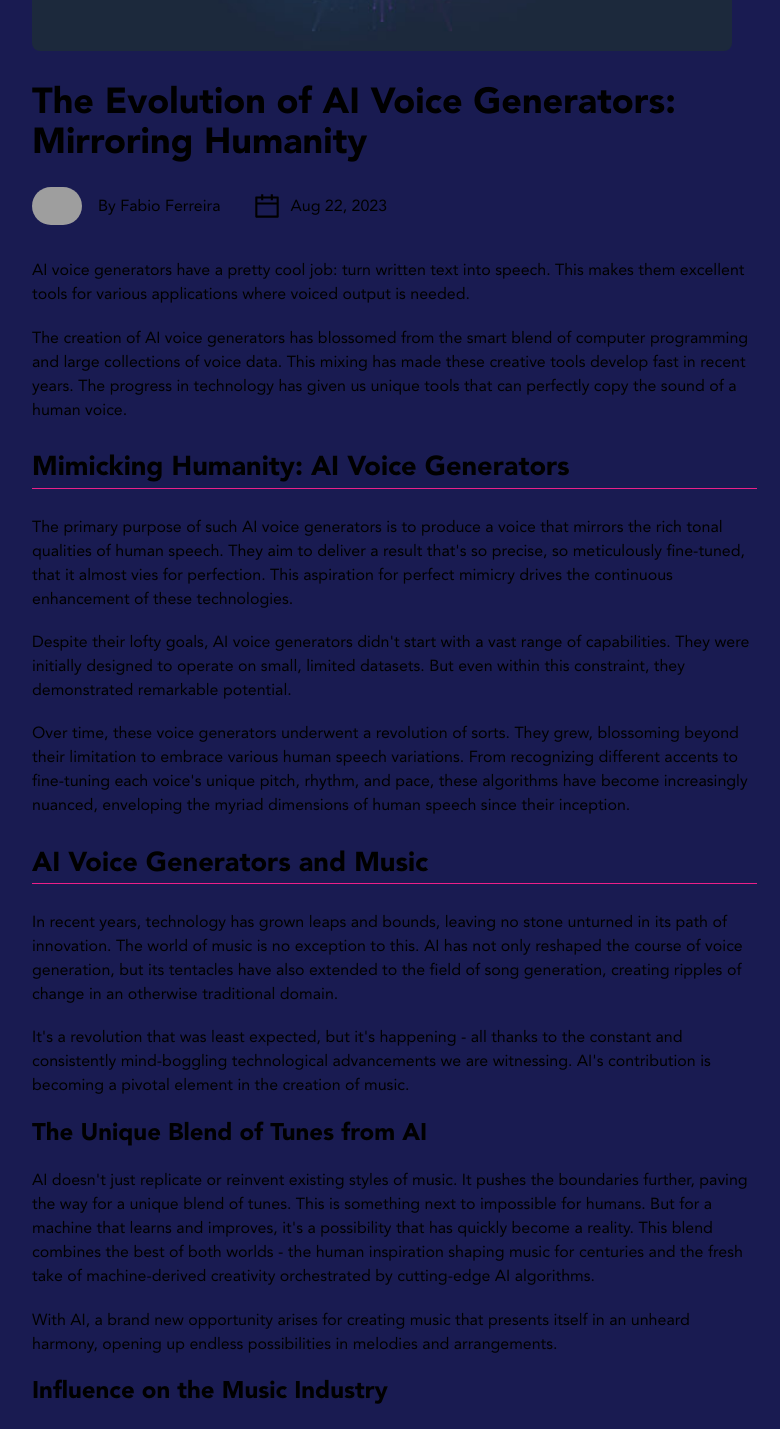
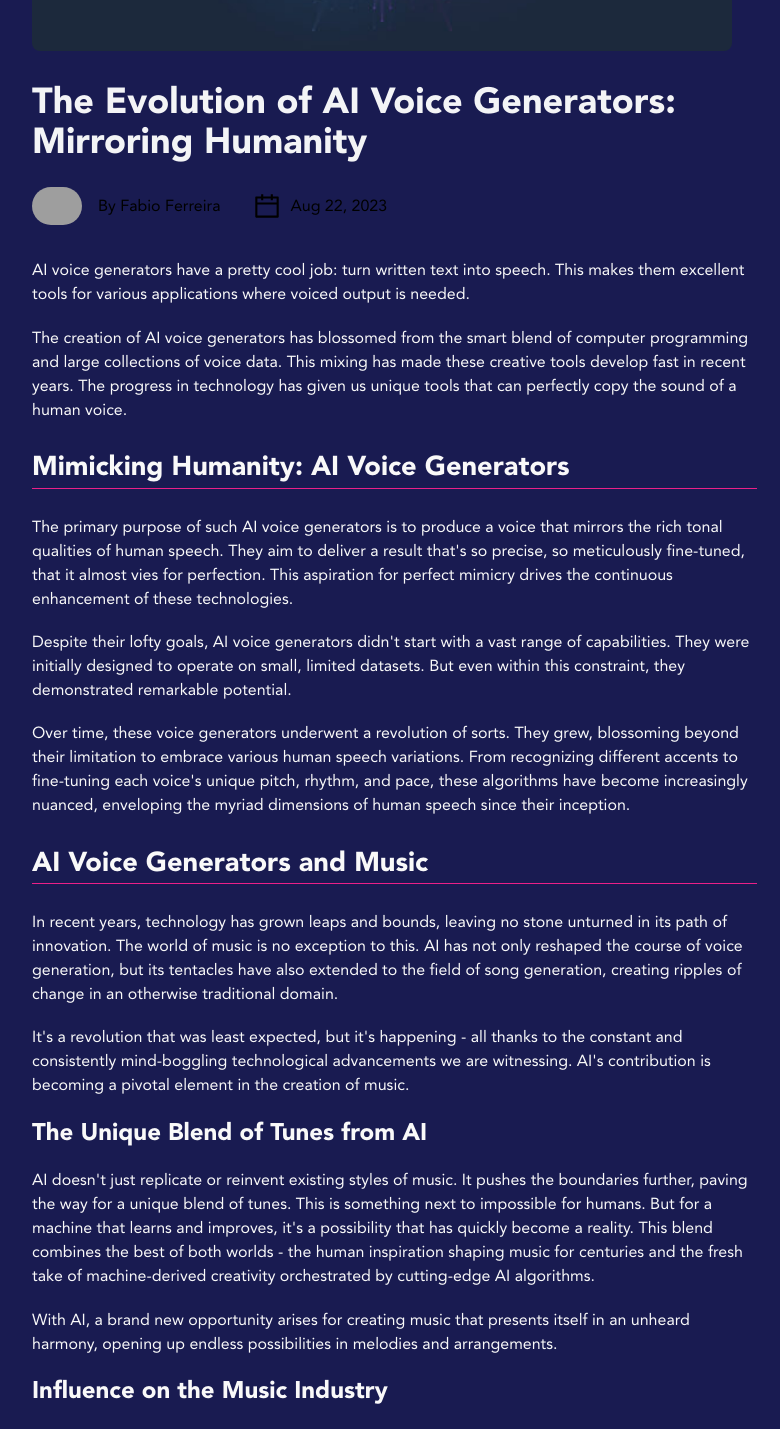
Before and after one commit to fabioferreira3/experior-website, a Next.js app: page /blog/the-evolution-of-ai-voice-generators in a window 1280 px wide. Shown: the part 460-1889 px from the top of the page, without its empty margins (48-828 px from the left). Built offline with nearby package versions, Linux system fonts and the light colour scheme; no server answers; grey boxes are pictures that could not be loaded.

Commit message:
color changes

```diff
--- a/src/assets/blog.css
+++ b/src/assets/blog.css
@@ -1,4 +1,5 @@
 .post-view h2 {
+  color: #f9f9f9;
   font-size: 1.7rem;
   font-weight: 700;
   margin-bottom: 1rem;
@@ -7,6 +8,7 @@
 }
 
 .post-view h3 {
+  color: #f9f9f9;
   font-size: 1.5rem;
   font-weight: 700;
   margin-bottom: 0.5rem;
@@ -14,6 +16,7 @@
 }
 
 .post-view p {
+  color: #f9f9f9;
   font-size: 1rem;
   padding-top: 0.6rem;
   padding-bottom: 0.6rem;
--- a/src/components/Blog/PostView.tsx
+++ b/src/components/Blog/PostView.tsx
@@ -55,7 +55,9 @@ export default function PostView({
             />
           </div>
           <div>
-            <h1 className="text-4xl font-bold mt-8">{title}</h1>
+            <h1 className="text-4xl text-start font-bold mt-8 text-gray-100">
+              {title}
+            </h1>
             <div className="flex justify-between md:justify-start md:items-center md:gap-8 py-6">
               <div className="flex items-center gap-4">
                 <Image
```
